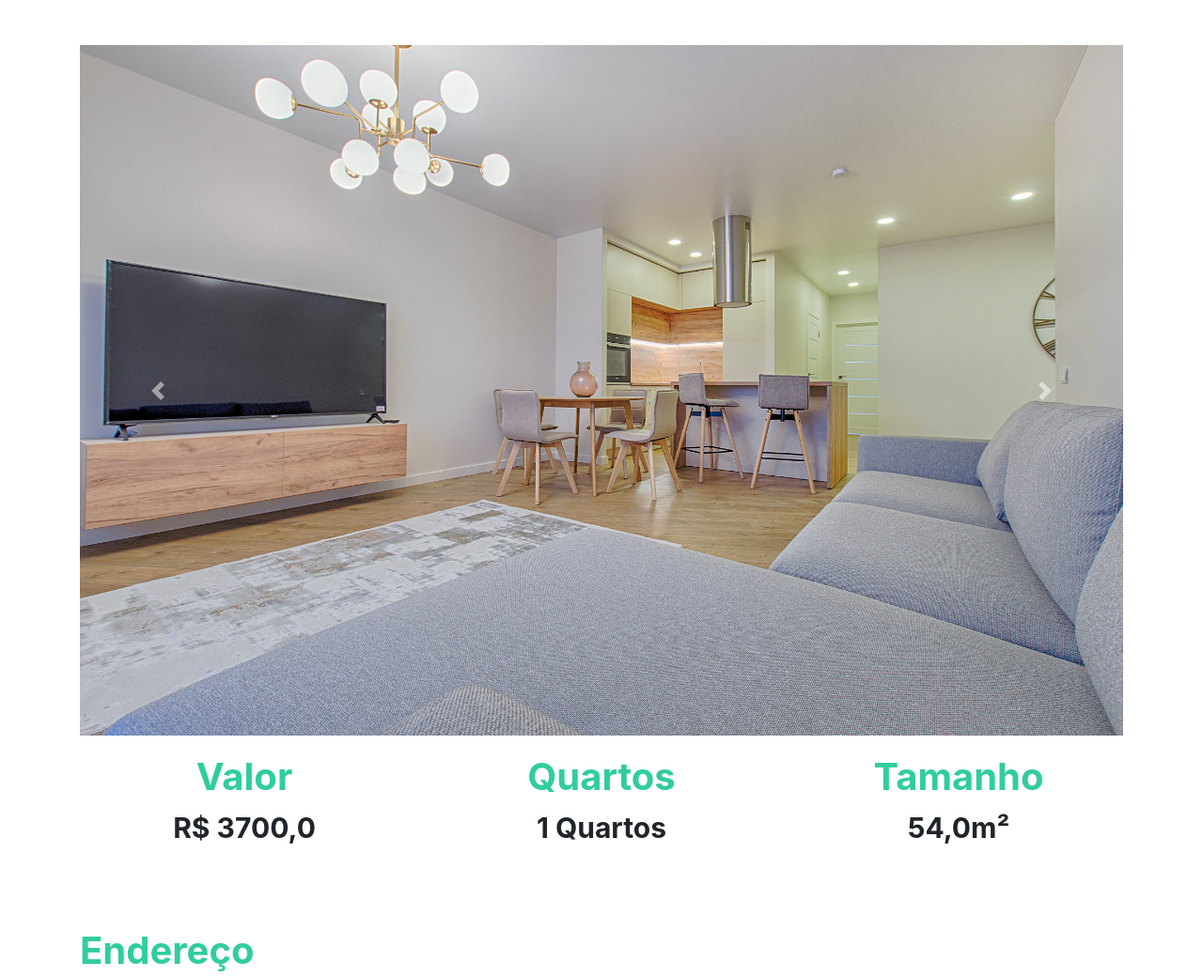
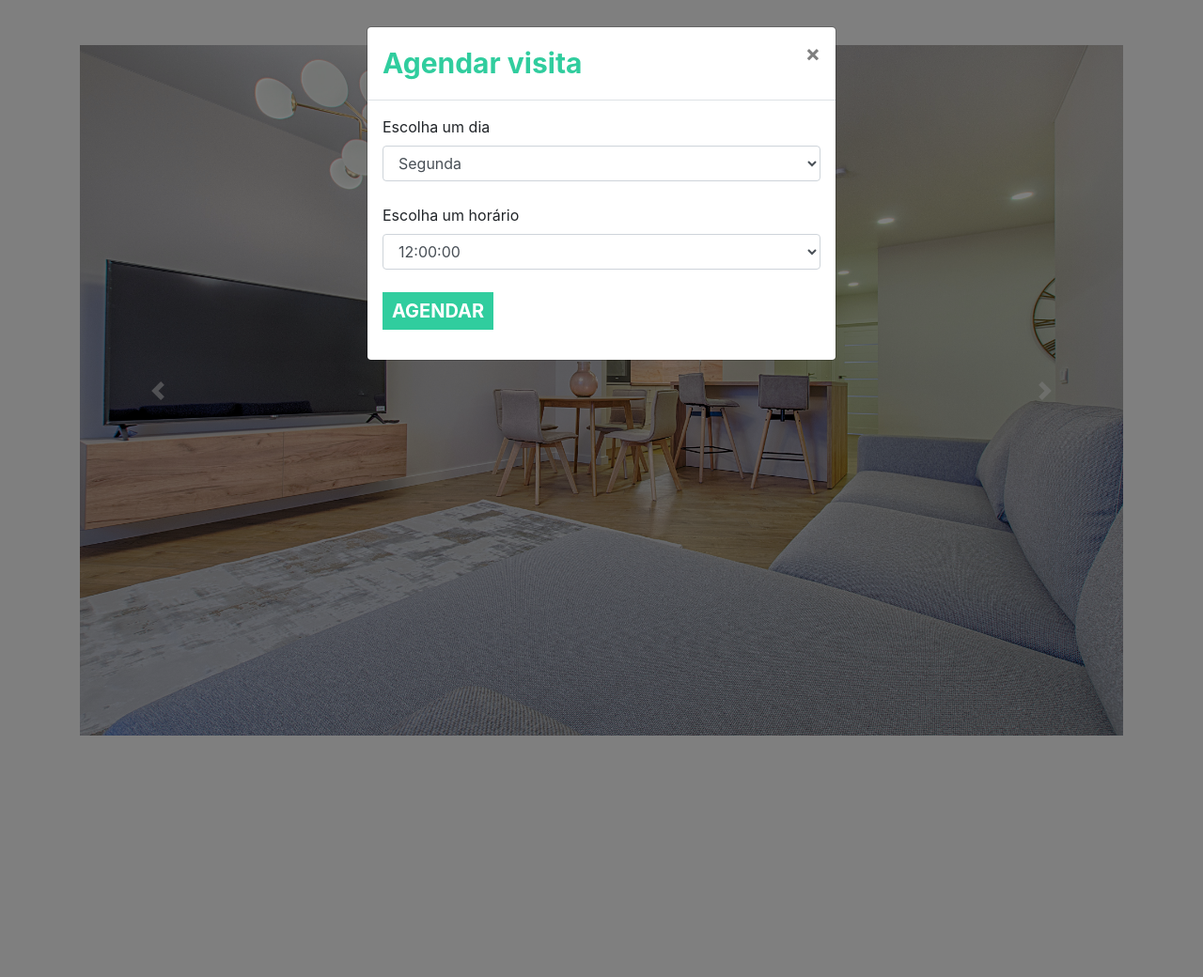
Before and after one commit to dhionathan01/IMOBI--Aplication, a Django app: page /imovel/3 in a window 1280 px wide, after a click on "AGENDAR VISITA". Shown: the top 1040 px of the page at 94% size. After the commit the page ends 783 px from the top, so only its background shows below. Run offline with Django 4.2, Linux system fonts and the light colour scheme; data comes from the database, SQL or seed files in the repository.

Commit message:
Criando área agendar visita

```diff
--- a/imobi/plataforma/templates/imovel.html
+++ b/imobi/plataforma/templates/imovel.html
@@ -12,8 +12,8 @@
     <br>
     <div id="carouselExampleControls" class="carousel slide" data-ride="carousel">
         <div class="carousel-inner">
-                {% for img in imovel.imagens.all  %}
-                    <div class="carousel-item {% if forloop.first %} active {% endif %}" >
+            {% for img in imovel.imagens.all %}
+            <div class="carousel-item {% if forloop.first %} active {% endif %}">
                 <img class="d-block w-100" src="{{img}}" alt="First slide">
             </div>
             {% endfor %}
@@ -48,7 +48,6 @@
         </div>
 
 
-
     </div>
     <br>
     <br>
@@ -78,7 +77,8 @@
                 <div class="card_imovel">
                     <img class="img_capa_imovel" src="{{sugestao.imagens.all.0.img.url}}">
                     <div class="informacoes_imoveis">
-                            <a class="a_none" href="{% url 'imovel' sugestao.id %}"><h4 class="valor">R$ {{sugestao.valor}}</h4></a>
+                        <a class="a_none" href="{% url 'imovel' sugestao.id %}"><h4 class="valor">R$
+                            {{sugestao.valor}}</h4></a>
                         <p>{{sugestao.rua}}, {{sugestao.cidade}}</p>
                         <br>
                         <img width="7%" src="{% static 'plataforma/img/heart.svg' %}">
@@ -92,14 +92,45 @@
         </div>
 
 
-
     </div>
-
-
-
 
 
 </div>
 
 
+<div class="modal fade" id="exampleModal" tabindex="-1" role="dialog" aria-labelledby="exampleModalLabel"
+     aria-hidden="true">
+    <div class="modal-dialog" role="document">
+        <div class="modal-content">
+            <div class="modal-header">
+                <h5 class="modal-title titulo_filtrar" id="exampleModalLabel">Agendar visita</h5>
+                <button type="button" class="close" data-dismiss="modal" aria-label="Close">
+                    <span aria-hidden="true">&times;</span>
+                </button>
+            </div>
+            <div class="modal-body">
+                <form action="" method="POST">{% csrf_token %}
+                    <label>Escolha um dia</label>
+                    <select name="dia" class="form-control">
+                        {% for dia in imovel.dias_visita.all %}
+                        <option value="{{dia}}">{{dia}}</option>
+                        {% endfor %}
+                    </select>
+                    <br>
+                    <label>Escolha um horário</label>
+                    <select name="horario" class="form-control">
+                        {% for horario in imovel.horarios.all %}
+                        <option value="{{horario}}">{{horario}}</option>
+                        {% endfor %}
+                    </select>
+                    <input name="id_imovel" type="hidden" value="{{imovel.id}}">
+                    <br>
+                    <input class="btn_agendar" type="submit" value="AGENDAR">
+                </form>
+            </div>
+        </div>
+    </div>
+</div>
+
+
 {% endblock  %}
--- a/imobi/plataforma/views.py
+++ b/imobi/plataforma/views.py
@@ -1,5 +1,4 @@
 from django.shortcuts import render
-from django.http import HttpResponse
 from django.contrib.auth.decorators import login_required
 from .models import Imovel, Cidade
 from django.shortcuts import get_object_or_404
```
Lines whose indentation alone changed are shown as unchanged.
